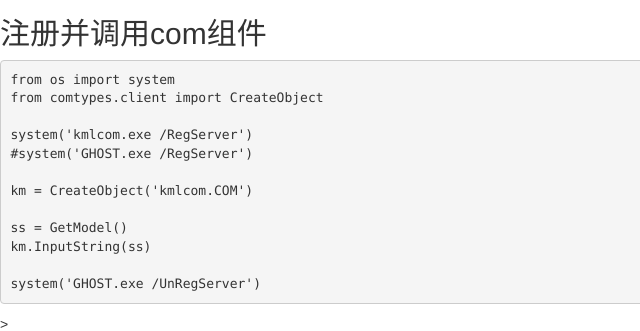
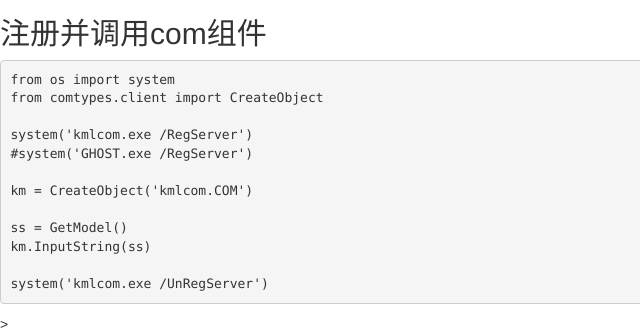
Before and after one commit to haukewagner/haukewagner.github.io, a plain HTML site: page work notes.html in a window 1280 px wide. Shown: the part 466-797 px from the top of the page, 0-640 px from the left. Drawn offline with nearby package versions, Linux system fonts and the light colour scheme.

Commit message:
Update work notes.html

```diff
--- a/work notes.html
+++ b/work notes.html
@@ -44,7 +44,7 @@ km = CreateObject('kmlcom.COM')
 ss = GetModel()
 km.InputString(ss)
 
-system('GHOST.exe /UnRegServer')
+system('kmlcom.exe /UnRegServer')
 </pre>
 </body>
 </html>>
```
